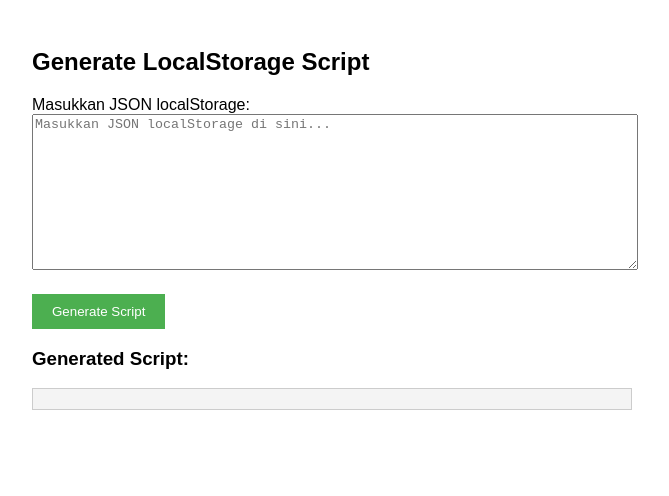
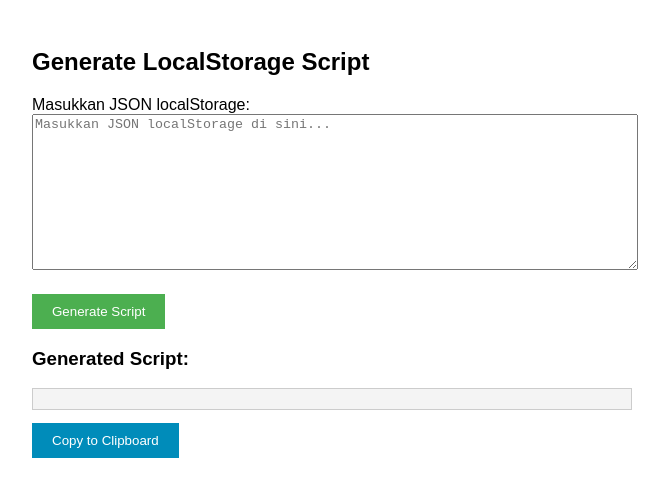
Before and after one commit to YabesRBLXYT/redfinger, a plain HTML site: page index.html in a window 1280 px wide. Shown: the whole page, without its empty margins (308-977 px from the left). Drawn offline with Linux system fonts and the light colour scheme.

Commit message:
Update index.html

```diff
--- a/index.html
+++ b/index.html
@@ -34,6 +34,12 @@
             border: 1px solid #ccc;
             white-space: pre-wrap;
         }
+        .copy-btn {
+            background-color: #008CBA;
+        }
+        .copy-btn:hover {
+            background-color: #007bb5;
+        }
     </style>
 </head>
 <body>
@@ -46,6 +52,7 @@
 
     <h3>Generated Script:</h3>
     <pre id="generatedScript"></pre>
+    <button class="copy-btn" onclick="copyToClipboard()">Copy to Clipboard</button>
 </div>
 
 <script>
@@ -84,6 +91,15 @@ loginRedfinger();
 
     document.getElementById("generatedScript").textContent = scriptTemplate;
 }
+
+function copyToClipboard() {
+    var text = document.getElementById("generatedScript").textContent;
+    navigator.clipboard.writeText(text).then(function() {
+        alert('Script berhasil disalin ke clipboard!');
+    }, function() {
+        alert('Gagal menyalin script!');
+    });
+}
 </script>
 
 </body>
```
